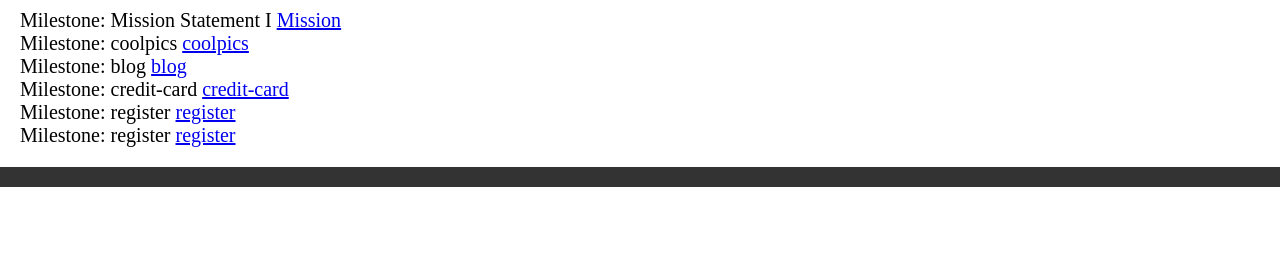
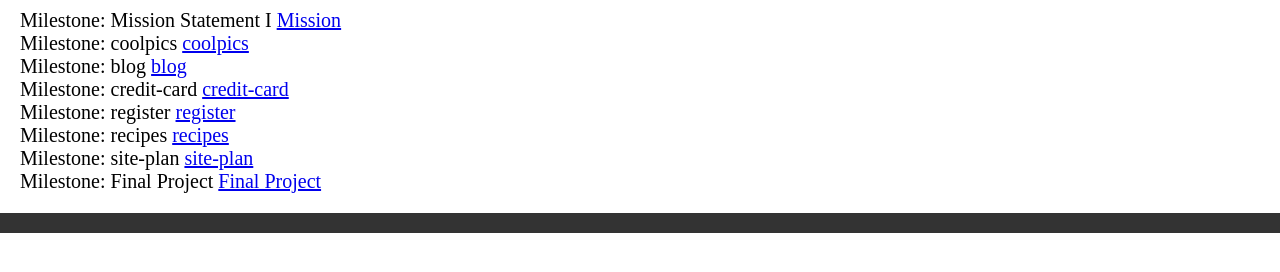
Before and after one commit to Powerjagger/wdd131-current_year-, a plain HTML site: page index.html in a window 1280 px wide. Shown: the part 68-340 px from the top of the page. Drawn offline with Linux system fonts and the light colour scheme.

Commit message:
Index fixes

```diff
--- a/index.html
+++ b/index.html
@@ -19,7 +19,10 @@
         <p>Milestone: blog <a href="blog/">blog</a></p>
         <p>Milestone: credit-card <a href="creditcard/">credit-card</a></p>
         <p>Milestone: register <a href="register/">register</a></p>
-        <p>Milestone: register <a href="recipes/">register</a></p>
+        <p>Milestone: recipes <a href="recipes/">recipes</a></p>
+        <p>Milestone: site-plan <a href="Final/site-plan.html">site-plan</a></p>
+        <p>Milestone: Final Project <a href="Final/index.html">Final Project</a></p>
+
 
 
         <!-- Your main content goes here -->
```
